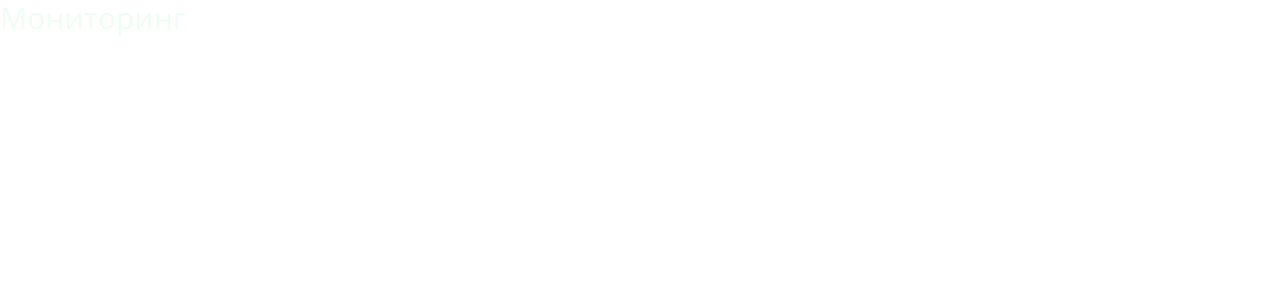
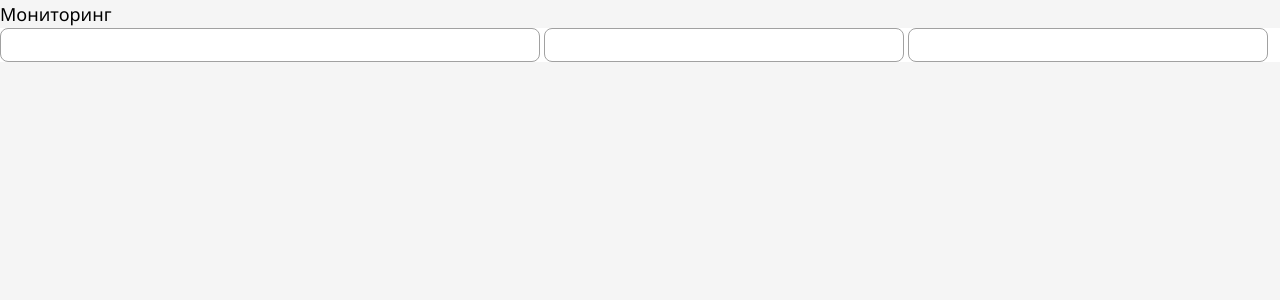
Before and after one commit to whimsicalhalcyon/ServerMonitoring, a Vue app: page / in a window 1280 px wide. Shown: the top 300 px of the page. Built offline with nearby package versions, Linux system fonts and the light colour scheme.

Commit message:
создание меню

```diff
--- a/package.json
+++ b/package.json
@@ -10,11 +10,11 @@
   },
   "dependencies": {
     "@tailwindcss/vite": "^4.1.8",
-    "tailwindcss": "^4.1.8",
     "vue": "^3.5.13"
   },
   "devDependencies": {
     "@vitejs/plugin-vue": "^5.2.3",
+    "tailwindcss": "^4.1.8",
     "vite": "^6.2.4",
     "vite-plugin-vue-devtools": "^7.7.2"
   }
--- a/src/assets/main.css
+++ b/src/assets/main.css
@@ -1,4 +1,7 @@
 @import "tailwindcss";
+@tailwind base;
+@tailwind components;
+@tailwind utilities;
 
 #app {
   max-width: 1280px;
@@ -6,3 +9,7 @@
   font-weight: normal;
   font-family: "Segoe UI";
 }
+
+body {
+  background-color: #f5f5f5;
+}
--- a/src/components/ServerCharts/PageMonitor.vue
+++ b/src/components/ServerCharts/PageMonitor.vue
@@ -1,11 +1,23 @@
 <script>
+
+import UIInput from "@/components/UIInput.vue";
 export default {
+  components: {
+    UIInput
+  }
+}
 
-}
 </script>
 
 <template>
-  <h1 class="text-3xl text-green-50">Мониторинг</h1>
+  <h1 class="text-lg text-green-70">Мониторинг</h1>
+  <section class="section-menu bg-white">
+    <div class="container-menu flex-row">
+      <u-i-input class="w-135"></u-i-input>
+      <u-i-input class="w-90"></u-i-input>
+      <u-i-input class="w-90"></u-i-input>
+    </div>
+  </section>
 </template>
 
 <style scoped>
--- /dev/null
+++ b/src/components/UIInput.vue
@@ -0,0 +1,13 @@
+<script>
+export default {
+
+}
+</script>
+
+<template>
+  <input type="text" class="border rounded-lg border-neutral-400 px-3 py-1 mr-1">
+</template>
+
+<style scoped>
+
+</style>
--- a/vite.config.js
+++ b/vite.config.js
@@ -1,8 +1,14 @@
 import { defineConfig } from 'vite';
+import path from 'path';
 import vue from '@vitejs/plugin-vue';
 import tailwindcss from '@tailwindcss/vite'
 
 export default defineConfig({
   plugins: [vue(),  tailwindcss()],
   base: '/ServerMonitoring/',
+  resolve: {
+    alias: {
+      '@': path.resolve(__dirname, './src'),
+    },
+  },
 });
```
Also changed, not shown: 1 other file (tests, documents, lock files or other folders).
